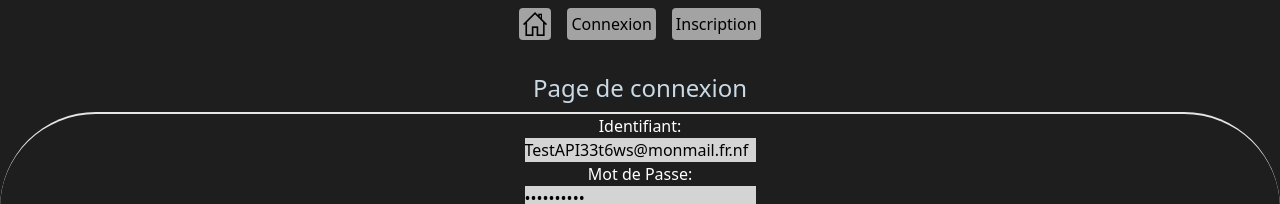
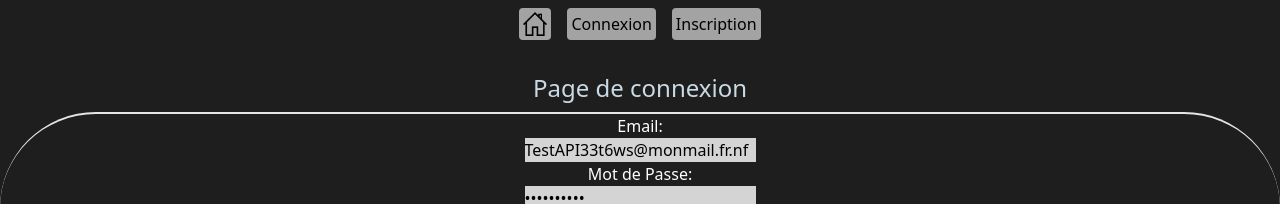
Before and after one commit to FestiveTree/AppliTodo, a Vue app in the folder appli_todo/: page /login in a window 1280 px wide. Shown: the top 204 px of the page. Built offline with nearby package versions, Linux system fonts and the light colour scheme.

Commit message:
Correction bug retour connexion, enlevement des console.log(id, mdp)

```diff
--- a/appli_todo/src/views/Login.vue
+++ b/appli_todo/src/views/Login.vue
@@ -3,13 +3,13 @@
     <h2 class="text-2xl my-2">Page de connexion</h2>
     <div class="flex flex-col items-center rounded-full  border-b-2 border-t-2">
       <div class="z-10">
-        <p>Identifiant:</p>
+        <p>Email:</p>
         <input class="bg-gray-300 focus:bg-white" v-model="inputUsername" id="user"/>
         <p>Mot de Passe:</p>
         <input class="bg-gray-300 focus:bg-white" v-model="inputPassword" id="pass" type="password"/>
       </div>
       <button class=" my-2 bg-gray-500 hover:bg-gray-400 text-white font-bold py-2 px-4 border-b-4 border-gray-700 hover:border-gray-500 rounded" v-on:click="doLogin">Se connecter</button>
-      <p class="pb-2"> Vous n'avez pas de compte ? <router-link v-if="!loggedOn" to="/register" class="hover:text-blue-500 hover:underline cursor-pointer"> Cliquez ici pour créer un compte.</router-link> </p>
+      <p class="pb-2"> Vous n'avez pas de compte ? <router-link to="/register" class="hover:text-blue-500 hover:underline cursor-pointer"> Cliquez ici pour créer un compte.</router-link> </p>
     </div>
   </div>
   <h1 v-if="displayLoggedOn">Vous êtes connecté!</h1>
@@ -34,7 +34,6 @@ export default defineComponent({
     ...mapActions('account', ['login']),
     ...mapActions('todolist', ['load']),
     doLogin() {
-        console.log(this.inputUsername,this.inputPassword)
         this.login(
             {
                 email: this.inputUsername,
@@ -53,7 +52,7 @@ export default defineComponent({
                         // Redirection.
                         setTimeout(
                             function() {
-                                router.back();
+                                router.push("/");
                             },
                             1000
                         );
--- a/appli_todo/src/views/Register.vue
+++ b/appli_todo/src/views/Register.vue
@@ -11,7 +11,7 @@
         <input class="bg-gray-300 focus:bg-white" v-model="inputPassword" id="pass" type="password"/>
       </div>
       <button class=" my-2 bg-gray-500 hover:bg-gray-400 text-white font-bold py-2 px-4 border-b-4 border-gray-700 hover:border-gray-500 rounded" v-on:click="doRegister">Créer un compte</button>
-      <p class="pb-2"> Vous avez déjà un compte ? <router-link v-if="!loggedOn" to="/login" class="hover:text-blue-500 hover:underline cursor-pointer"> Cliquez ici.</router-link> </p>
+      <p class="pb-2"> Vous avez déjà un compte ? <router-link to="/login" class="hover:text-blue-500 hover:underline cursor-pointer"> Cliquez ici.</router-link> </p>
     </div>
   </div>
 
@@ -38,7 +38,6 @@ export default defineComponent({
     ...mapActions('account', ['register']),
     ...mapActions('todolist', ['load']),
     doRegister() {
-        console.log(this.inputUsername,this.inputPassword)
         this.register(
             {
                 email: this.inputEmail,
```
